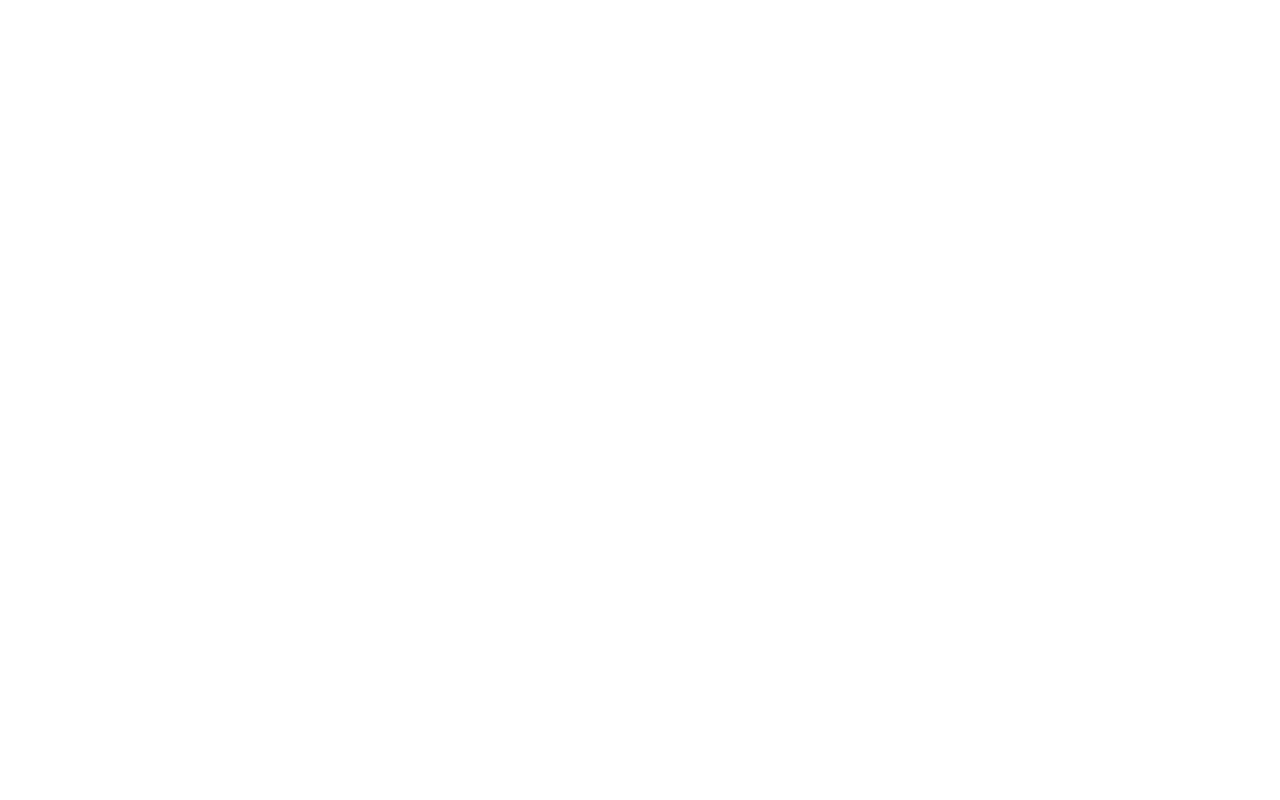
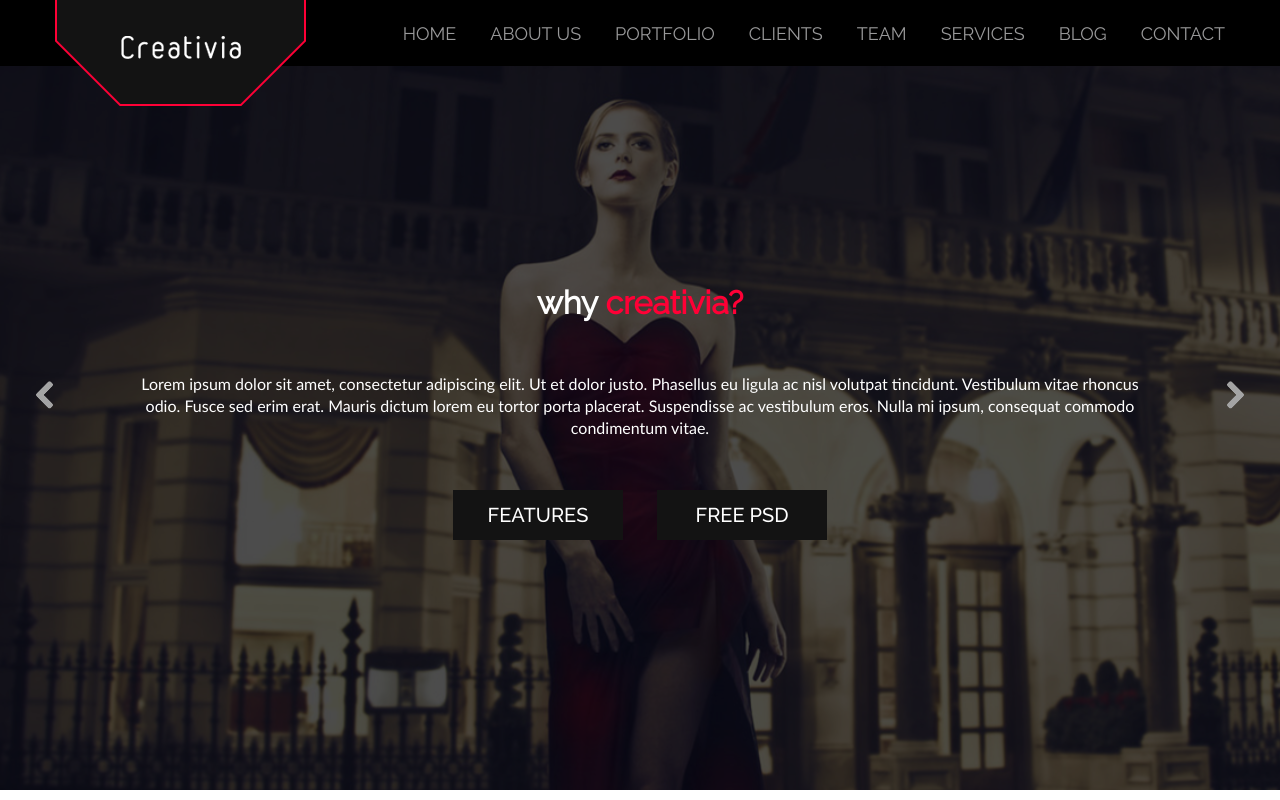
Before and after one commit to promter11/Creativia, a website: page app/index.html in a window 1280 px wide. Drawn offline with Linux system fonts and the light colour scheme; files that its build step writes are made by us from their sources.

Commit message:
Added header section

```diff
--- a/app/index.html
+++ b/app/index.html
@@ -12,6 +12,40 @@
     <link rel="stylesheet" href="/css/main.css">
 </head>
 <body>
+    <header class="header">
+        <div class="left__arrow"></div>
+        <div class="right__arrow"></div>
+        <div class="header-menu-wrapper">
+            <div class="container">
+                <div class="header-menu">
+                    <div class="header-logo">
+                        <a class="logo__link" href="#">
+                            <img class="logo__image" src="../img/logo.png" alt="Creativia Logo">
+                        </a>
+                    </div>
+                    <ul class="header-list">
+                        <li class="list__item"><a class="list__link" href="#">Home</a></li>
+                        <li class="list__item"><a class="list__link" href="#">About us</a></li>
+                        <li class="list__item"><a class="list__link" href="#">Portfolio</a></li>
+                        <li class="list__item"><a class="list__link" href="#">Clients</a></li>
+                        <li class="list__item"><a class="list__link" href="#">Team</a></li>
+                        <li class="list__item"><a class="list__link" href="#">Services</a></li>
+                        <li class="list__item"><a class="list__link" href="#">Blog</a></li>
+                        <li class="list__item"><a class="list__link" href="#">Contact</a></li>
+                    </ul>
+                </div>
+            </div>
+        </div>
+        <div class="header-content">
+            <div class="container">
+                <h1 class="header__title">why <span class="header__title--colored">creativia?</span></h1>
+                <p class="header__description">Lorem ipsum dolor sit amet, consectetur adipiscing elit. Ut et dolor justo. Phasellus eu ligula ac nisl volutpat tincidunt. Vestibulum vitae rhoncus odio. Fusce sed erim erat. Mauris dictum lorem eu tortor porta placerat. Suspendisse ac vestibulum eros. Nulla mi ipsum, consequat commodo condimentum vitae.</p>
+                <button class="header__btn">Features</button>
+                <button class="header__btn">Free psd</button>
+            </div>
+        </div>
+    </header>
+
     <script src="/js/scripts.js"></script>
 </body>
 </html>
--- /dev/null
+++ b/app/scss/_grid.scss
@@ -0,0 +1,5 @@
+.container {
+    width: 1170px;
+
+    margin: 0 auto;
+}
--- /dev/null
+++ b/app/scss/_header.scss
@@ -0,0 +1,130 @@
+.header {
+    position: relative;
+
+    background: rgba(0, 0, 0, 0.7) url(../img/header-bg.png) no-repeat top center / cover;
+    background-blend-mode: darken;
+}
+
+.left__arrow {
+    display: block;
+
+    position: absolute;
+    top: 50%;
+    left: 36px;
+
+    width: 17px;
+    height: 28px;
+
+    transform: translateY(-50%);
+
+    cursor: pointer;
+
+    background: url(../img/left-arrow.png) no-repeat;
+}
+
+.right__arrow {
+    position: absolute;
+    top: 50%;
+    right: 36px;
+
+    width: 17px;
+    height: 28px;
+
+    transform: translateY(-50%);
+
+    cursor: pointer;
+
+    background: url(../img/right-arrow.png) no-repeat;
+}
+
+.header-menu-wrapper {
+    height: 66px;
+
+    background-color: #000;
+}
+
+.header-menu {
+    display: flex;
+    justify-content: space-between;
+    align-items: center;
+
+    max-height: 66px;
+
+    .header-logo {
+        height: 66px;
+    }
+
+    .header-list {
+        display: flex;
+
+        .list__item {
+            margin-left: 34px;
+
+            .list__link {
+                font-size: 18px;
+                text-transform: uppercase;
+
+                color: $list-item-color;
+
+                &:hover {
+                    padding: 18px 0;
+
+                    border-bottom: 3px solid $brand-color;
+
+                    color: #fff;
+                }
+            }
+        }
+    }
+}
+
+.header-content {
+    padding: 218px 0 250px 0;
+
+    text-align: center;
+
+    color: #fff;
+
+    .header__title {
+        margin-bottom: 52px;
+
+        line-height: 1.2;
+
+        .header__title--colored {
+            color: $brand-color;
+        }
+    }
+
+    .header__description {
+        margin: 0 70px 50px 70px;
+
+        font-family: 'Lato Regular';
+        font-size: 16px;
+        line-height: 1.375;
+    }
+
+    .header__btn {
+        width: 170px;
+        height: 50px;
+
+        margin: 0 15px;
+
+        font-family: 'Raleway Medium';
+        font-size: 20px;
+        line-height: 1.2;
+        text-transform: uppercase;
+
+        border: none;
+        cursor: pointer;
+
+        transition: all .5s ease-in-out;
+
+        background-color: $grey-color;
+        color: #fff;
+
+        &:hover {
+            background-color: $brand-color;
+            color: #fff;
+        }
+    }
+}
--- a/app/scss/_styles.scss
+++ b/app/scss/_styles.scss
@@ -0,0 +1,22 @@
+* {
+    margin: 0;
+    padding: 0;
+
+    box-sizing: border-box;
+}
+
+body {
+    font-family: 'Raleway Regular';
+}
+
+ul {
+    list-style-type: none;
+}
+
+li {
+    text-decoration: none;
+}
+
+a {
+    text-decoration: none;
+}
--- a/app/scss/_variables.scss
+++ b/app/scss/_variables.scss
@@ -0,0 +1,5 @@
+$brand-color: #ff0036;
+$list-item-color: #99999a;
+
+
+$grey-color: #131313;
--- a/app/scss/main.scss
+++ b/app/scss/main.scss
@@ -1 +1,8 @@
+@import 'variables';
+
 @import 'fonts';
+@import 'styles';
+
+@import 'grid';
+
+@import 'header';
```
Also changed, not shown: app/css/main.css, app/img/logo.png (added).
